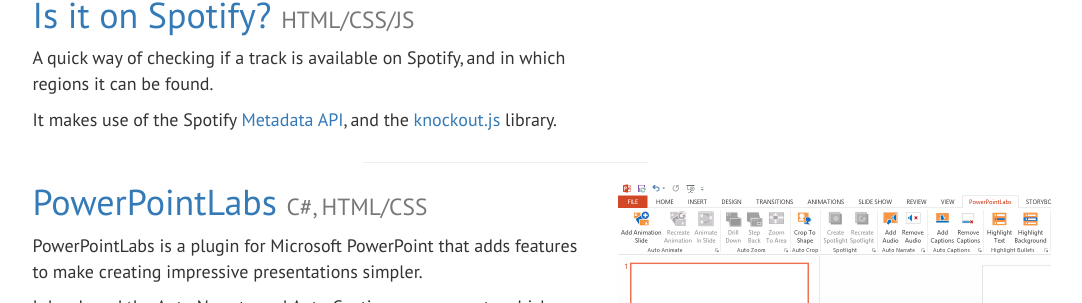
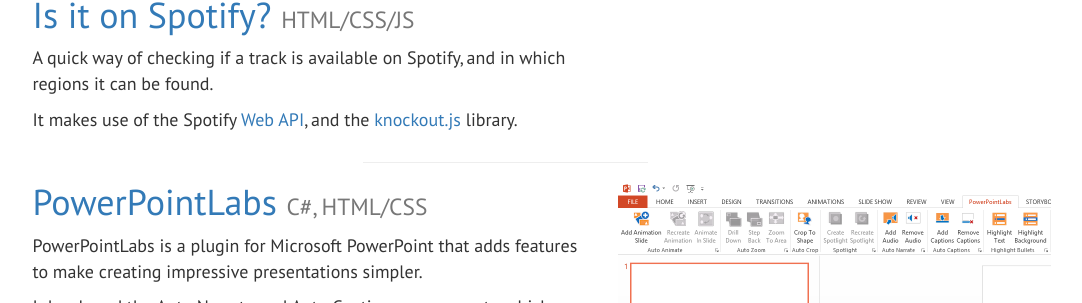
Before and after one commit to jcheng31/ayulin.net, a Jekyll site: the page built from Content/projects.html, in a window 1280 px wide. Shown: the part 184-487 px from the top of the page, without its empty margins (135-1217 px from the left). Built offline with Jekyll 4.4.1, drawn with Linux system fonts in a browser that asks for light colours; nearby versions of some CDN libraries; Markdown is read by kramdown in place of the engine named in the settings; comment, search, counter and statistics services are not loaded.

Commit message:
Update Is it on Spotify? entry in projects.

```diff
--- a/Content/_data/projects.yml
+++ b/Content/_data/projects.yml
@@ -4,7 +4,7 @@
     url: "https://jcheng31.github.io/isitonspotify/",
     description: [
         "A quick way of checking if a track is available on Spotify, and in which regions it can be found.",
-        "It makes use of the Spotify <a href='https://developer.spotify.com/technologies/web-api/'>Metadata API</a>, and the <a href='http://knockoutjs.com/'>knockout.js</a> library."
+        "It makes use of the Spotify <a href='https://developer.spotify.com/web-api/'>Web API</a>, and the <a href='http://knockoutjs.com/'>knockout.js</a> library."
     ]
 }
 
```
